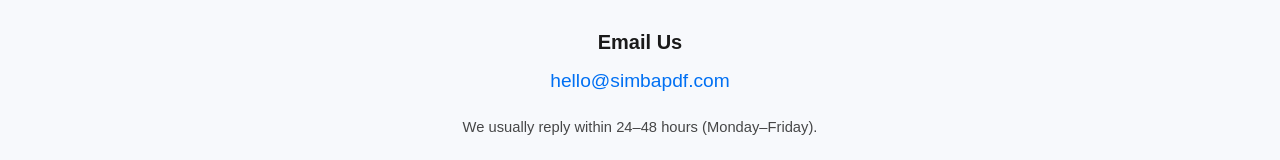
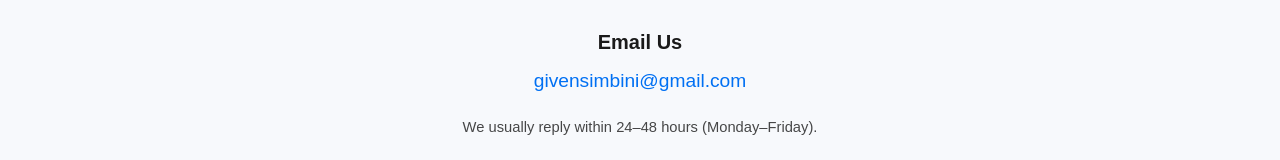
Before and after one commit to gsimbini/pdf-merge-site, a Next.js app: page /contact in a window 1280 px wide. Shown: the part 203-363 px from the top of the page. Built offline with nearby package versions, Linux system fonts and the light colour scheme.

Commit message:
Add Contact Us page with email support and helpful info

```diff
--- a/pages/contact.js
+++ b/pages/contact.js
@@ -47,8 +47,8 @@
             <div className="upload-box" style={{ padding: '2rem', textAlign: 'center' }}>
               <h3 style={{ marginBottom: '1rem' }}>Email Us</h3>
               <p style={{ fontSize: '1.2rem', marginBottom: '1.5rem' }}>
-                <a href="mailto:hello@simbapdf.com" style={{ color: '#0070f3', textDecoration: 'none' }}>
-                  hello@simbapdf.com
+                <a href="mailto:givensimbini@gmail.com" style={{ color: '#0070f3', textDecoration: 'none' }}>
+                  givensimbini@gmail.com
                 </a>
               </p>
               <p className="hint">
```
